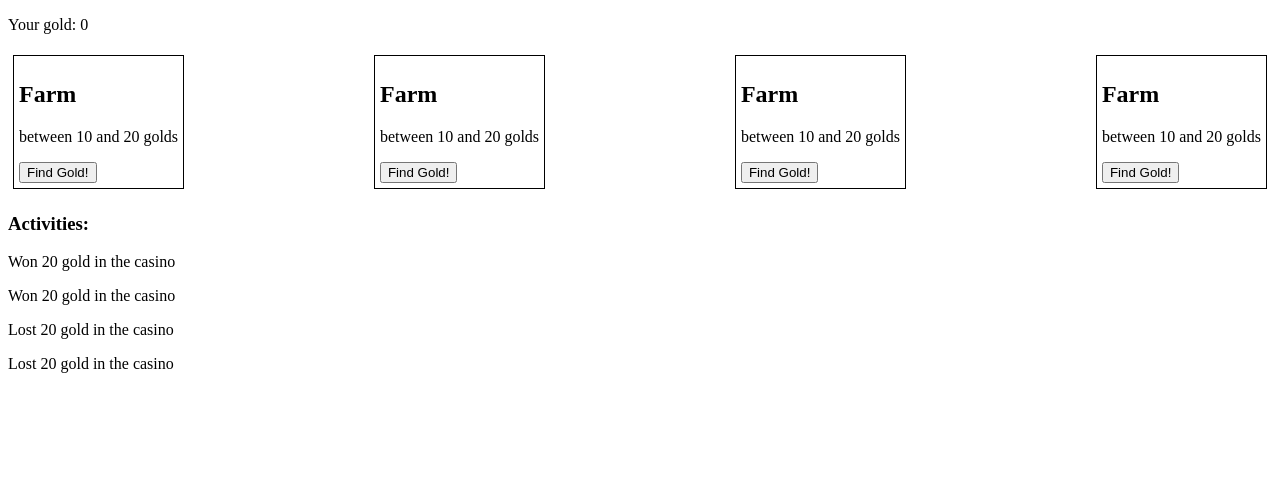
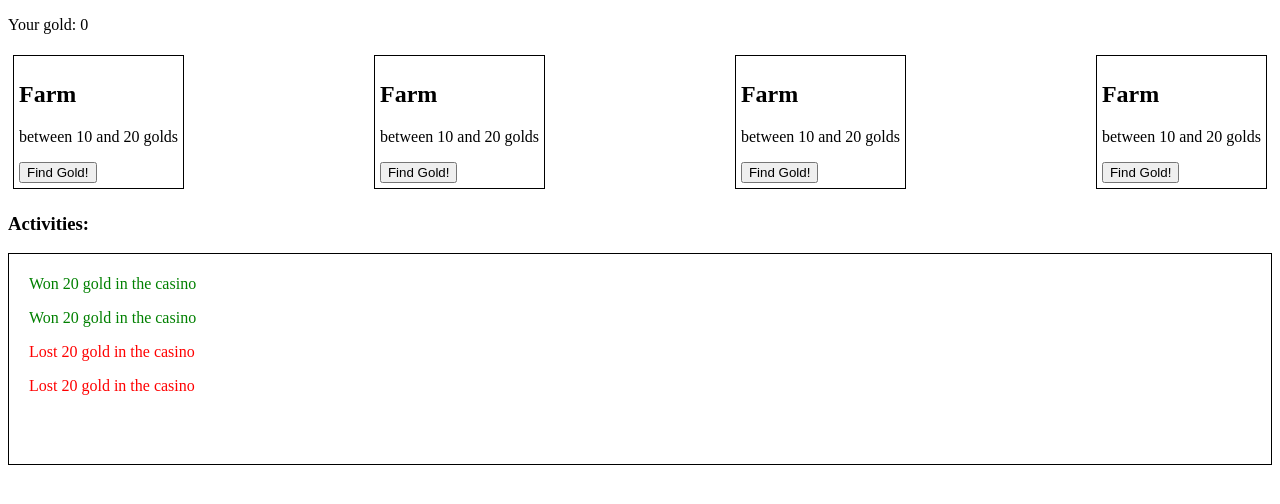
Before and after one commit to dojo-ninja-gold/ng-client, an Angular app: page / in a window 1280 px wide. Shown: the top 504 px of the page. Built offline with nearby package versions, Linux system fonts and the light colour scheme.

Commit message:
added styling to activity-list component

```diff
--- a/src/app/activity-list/activity-list.component.css
+++ b/src/app/activity-list/activity-list.component.css
@@ -0,0 +1,14 @@
+.activities {
+  border: 1px solid black;
+  padding: 5px 20px;
+  height: 200px;
+  overflow-y: auto;
+}
+
+.green {
+  color: green;
+}
+
+.red {
+  color: red;
+}
```
